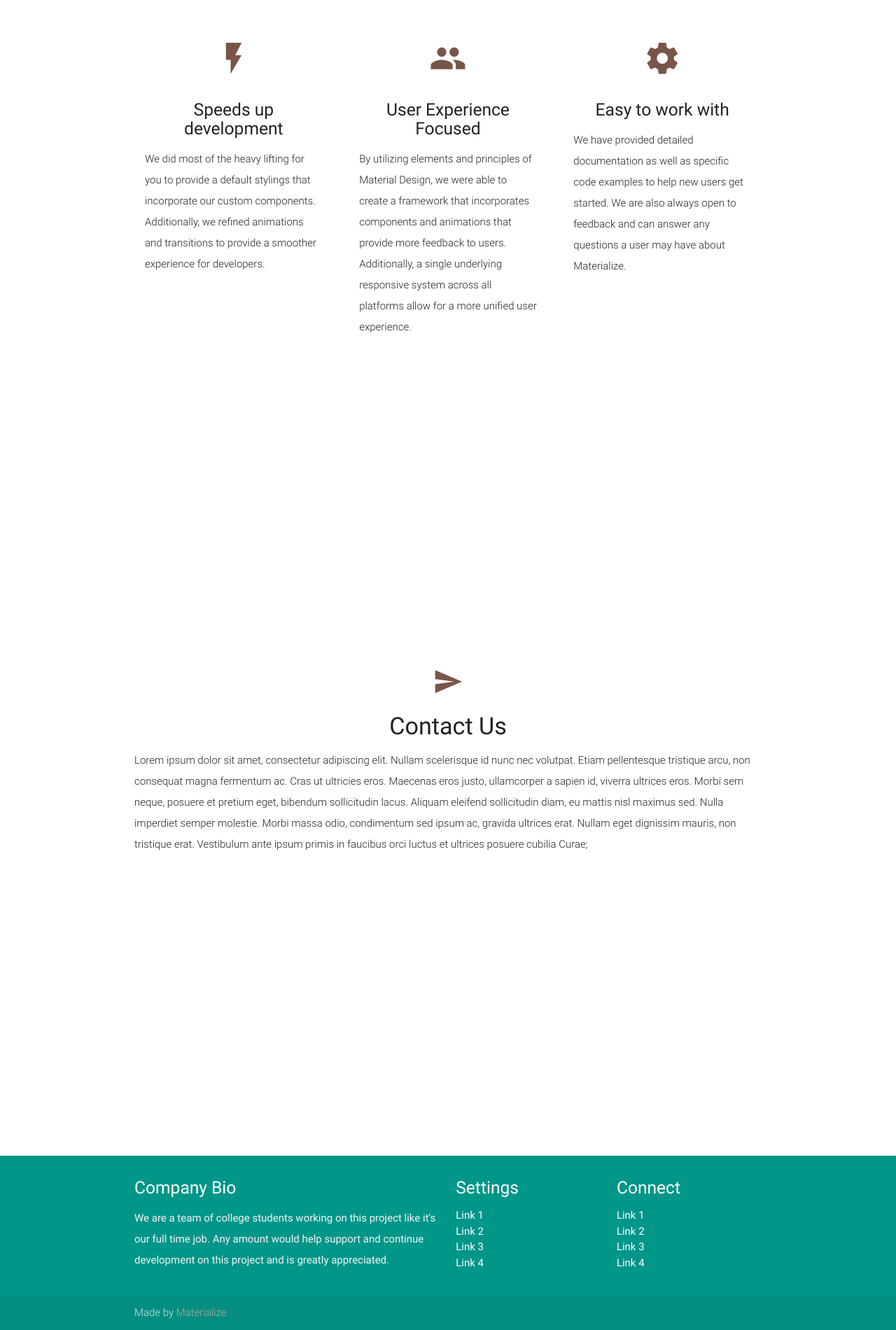
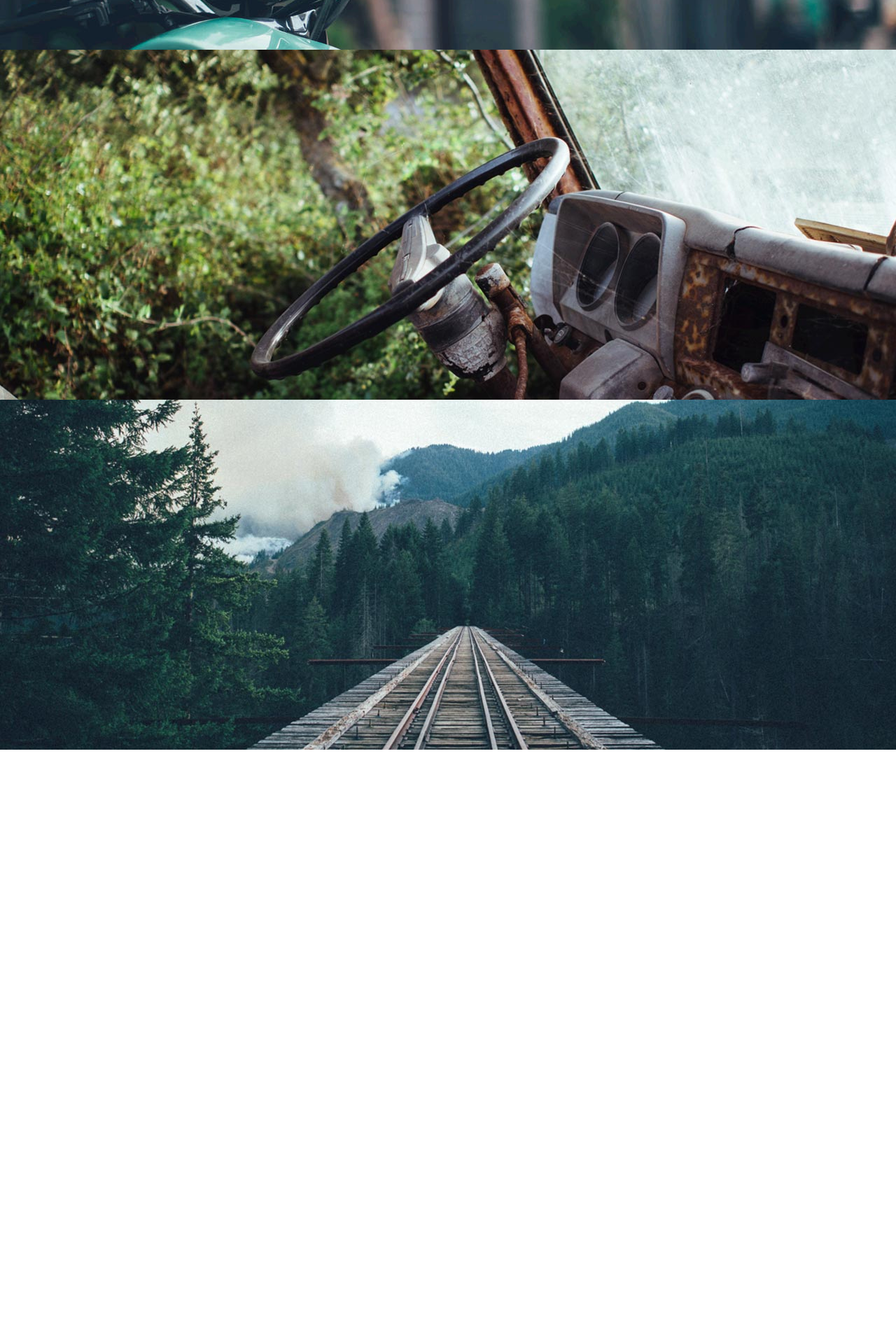
Before and after one commit to gnoejuan/practiceWebSite, a plain HTML site: page index2.html in a window 1280 px wide. Shown: the part 429-2329 px from the top of the page at 70% size. After the commit the page ends 1500 px from the top, so only its background shows below. Drawn offline with nearby package versions, Linux system fonts and the light colour scheme; files whose address does not match are found by name.

Commit message:
Starting from scratch.

```diff
--- a/index2.html
+++ b/index2.html
@@ -3,168 +3,52 @@
   <head>
     <meta charset="utf-8">
     <title>Test</title>
-    <!--<link href="http://fonts.googleapis.com/css?family=Raleway:400,300,700" rel="stylesheet" type="text/css">-->
-    <!--<link rel="stylesheet" type="text/css" href="css/normalize.css" />-->
-    <!--<link rel="stylesheet" type="text/css" href="css/demo.css" />-->
-    <!--<link rel="stylesheet" type="text/css" href="css/ns-default.css" />-->
-    <!--<link rel="stylesheet" type="text/css" href="css/ns-style-growl.css" />-->
-    <link href="https://fonts.googleapis.com/icon?family=Material+Icons" rel="stylesheet">
-    <link href="css/materialize.css" type="text/css" rel="stylesheet" media="screen,projection"/>
-    <!--<link href="css/style.css" type="text/css" rel="stylesheet" media="screen,projection"/>-->
-    <link href="css/style0.css" type="text/css" rel="stylesheet" media="screen,projection"/>
-    <script src="https://code.jquery.com/jquery-2.1.1.min.js"></script>
+    <link href="http://fonts.googleapis.com/css?family=Raleway:400,300,700" rel="stylesheet" type="text/css">
+    <link href="http://fonts.googleapis.com/icon?family=Material+Icons" rel="stylesheet">
+    <link href="css\bootstrap.css" type="text/css" rel="stylesheet">
+
+  <!-- Compiled and minified CSS -->
+  <link rel="stylesheet" href="https://cdnjs.cloudflare.com/ajax/libs/materialize/0.97.5/css/materialize.min.css">
+  <script type="text/javascript" src="https://code.jquery.com/jquery-2.1.1.min.js"></script>
+
+
+  <!-- Compiled and minified JavaScript -->
+  <script src="https://cdnjs.cloudflare.com/ajax/libs/materialize/0.97.5/js/materialize.min.js"></script>
+
   </head>
   <body>
-    <nav class="blue" role="navigation">
+    <nav class="navbar-fixed-top teal lighten-2" role="navigation">
     <div class="nav-wrapper container">
-        <a id="logo-container" href="#" class="brand-logo">Logo</a>
+      <a class="brand-logo" id="logo-container" href="#">Logo</a>
       <ul class="right hide-on-med-and-down">
         <li><a href="#">Navbar Link</a></li>
       </ul>
 
-        <ul id="nav-mobile" class="side-nav">
+      <ul class="side-nav" id="nav-mobile" style="left: -250px;">
         <li><a href="#">Navbar Link</a></li>
       </ul>
-        <a href="#" data-activates="nav-mobile" class="button-collapse"><i class="material-icons">menu</i></a>
+      <a class="button-collapse" href="#" data-activates="nav-mobile"><i class="material-icons">menu</i></a>
     </div>
   </nav>
-
-    <div id="index-banner" class="parallax-container">
-      <div class="section no-pad-bot">
-        <div class="container">
-          <br><br>
-          <h1 class="header center teal-text text-lighten-2">Parallax Template</h1>
-          <div class="row center">
-            <h5 class="header col s12 light">A modern responsive front-end framework based on Material Design</h5>
-          </div>
-          <div class="row center">
-            <a href="http://materializecss.com/getting-started.html" id="download-button" class="btn-large waves-effect waves-light teal lighten-1">Get Started</a>
-          </div>
-          <br><br>
-
+  <div class="parallax-container">
+    <div class="parallax">
+    <img src="background1.jpg"/>
   </div>
   </div>
-      <div class="parallax"><img src="background1.jpg" alt="Unsplashed background img 1"></div>
-    </div>
-
-
-    <div class="container">
-      <div class="section">
-
-        <!--   Icon Section   -->
-        <div class="row">
-          <div class="col s12 m4">
-            <div class="icon-block">
-              <h2 class="center brown-text"><i class="material-icons">flash_on</i></h2>
-              <h5 class="center">Speeds up development</h5>
-
-              <p class="light">We did most of the heavy lifting for you to provide a default stylings that incorporate our custom components. Additionally, we refined animations and transitions to provide a smoother experience for developers.</p>
+  <div class="parallax-container">
+    <div class="parallax">
+      <img src="background2.jpg"/>
     </div>
   </div>
-
-          <div class="col s12 m4">
-            <div class="icon-block">
-              <h2 class="center brown-text"><i class="material-icons">group</i></h2>
-              <h5 class="center">User Experience Focused</h5>
-
-              <p class="light">By utilizing elements and principles of Material Design, we were able to create a framework that incorporates components and animations that provide more feedback to users. Additionally, a single underlying responsive system across all platforms allow for a more unified user experience.</p>
+  <div class="parallax-container">
+    <div class="parallax">
+      <img src="background3.jpg"/>
     </div>
   </div>
-
-          <div class="col s12 m4">
-            <div class="icon-block">
-              <h2 class="center brown-text"><i class="material-icons">settings</i></h2>
-              <h5 class="center">Easy to work with</h5>
-
-              <p class="light">We have provided detailed documentation as well as specific code examples to help new users get started. We are also always open to feedback and can answer any questions a user may have about Materialize.</p>
-            </div>
-          </div>
-        </div>
-
-      </div>
-    </div>
-
-
-    <div class="parallax-container valign-wrapper">
-      <div class="section no-pad-bot">
-        <div class="container">
-          <div class="row center">
-            <h5 class="header col s12 light">A modern responsive front-end framework based on Material Design</h5>
-          </div>
-        </div>
-      </div>
-      <div class="parallax"><img src="background2.jpg" alt="Unsplashed background img 2"></div>
-    </div>
-
-    <div class="container">
-      <div class="section">
-
-        <div class="row">
-          <div class="col s12 center">
-            <h3><i class="mdi-content-send brown-text"></i></h3>
-            <h4>Contact Us</h4>
-            <p class="left-align light">Lorem ipsum dolor sit amet, consectetur adipiscing elit. Nullam scelerisque id nunc nec volutpat. Etiam pellentesque tristique arcu, non consequat magna fermentum ac. Cras ut ultricies eros. Maecenas eros justo, ullamcorper a sapien id, viverra ultrices eros. Morbi sem neque, posuere et pretium eget, bibendum sollicitudin lacus. Aliquam eleifend sollicitudin diam, eu mattis nisl maximus sed. Nulla imperdiet semper molestie. Morbi massa odio, condimentum sed ipsum ac, gravida ultrices erat. Nullam eget dignissim mauris, non tristique erat. Vestibulum ante ipsum primis in faucibus orci luctus et ultrices posuere cubilia Curae;</p>
-          </div>
-        </div>
-
-      </div>
-    </div>
-
-
-    <div class="parallax-container valign-wrapper">
-      <div class="section no-pad-bot">
-        <div class="container">
-          <div class="row center">
-            <h5 class="header col s12 light">A modern responsive front-end framework based on Material Design</h5>
-          </div>
-        </div>
-      </div>
-      <div class="parallax"><img src="background3.jpg" alt="Unsplashed background img 3"></div>
-    </div>
-
-    <footer class="page-footer teal">
-      <div class="container">
-        <div class="row">
-          <div class="col l6 s12">
-            <h5 class="white-text">Company Bio</h5>
-            <p class="grey-text text-lighten-4">We are a team of college students working on this project like it's our full time job. Any amount would help support and continue development on this project and is greatly appreciated.</p>
-
-
-          </div>
-          <div class="col l3 s12">
-            <h5 class="white-text">Settings</h5>
-            <ul>
-              <li><a class="white-text" href="#!">Link 1</a></li>
-              <li><a class="white-text" href="#!">Link 2</a></li>
-              <li><a class="white-text" href="#!">Link 3</a></li>
-              <li><a class="white-text" href="#!">Link 4</a></li>
-            </ul>
-          </div>
-          <div class="col l3 s12">
-            <h5 class="white-text">Connect</h5>
-            <ul>
-              <li><a class="white-text" href="#!">Link 1</a></li>
-              <li><a class="white-text" href="#!">Link 2</a></li>
-              <li><a class="white-text" href="#!">Link 3</a></li>
-              <li><a class="white-text" href="#!">Link 4</a></li>
-            </ul>
-          </div>
-        </div>
-      </div>
-      <div class="footer-copyright">
-        <div class="container">
-        Made by <a class="brown-text text-lighten-3" href="http://materializecss.com">Materialize</a>
-        </div>
-      </div>
-    </footer>
-<script src="js\bootstrap.js"></script>
-<script src="js\clasie.js"></script>
-<!--<script src="js\jquery-1.12.1.js"></script>-->
-
-<script src="js\materialize.js"></script>
-<script src="js\modernizr.custom.js"></script>
-<script src="js\notificationFx.js"></script>
-<script src="js\snap.svg-min.js"></script>
-<script src="js\underscore.js"></script>
+    <script>
+    $(document).ready(function(){
+      $('.parallax').parallax();
+    });
+    </script>
   </body>
 </html>
```
Lines whose indentation alone changed are shown as unchanged.
